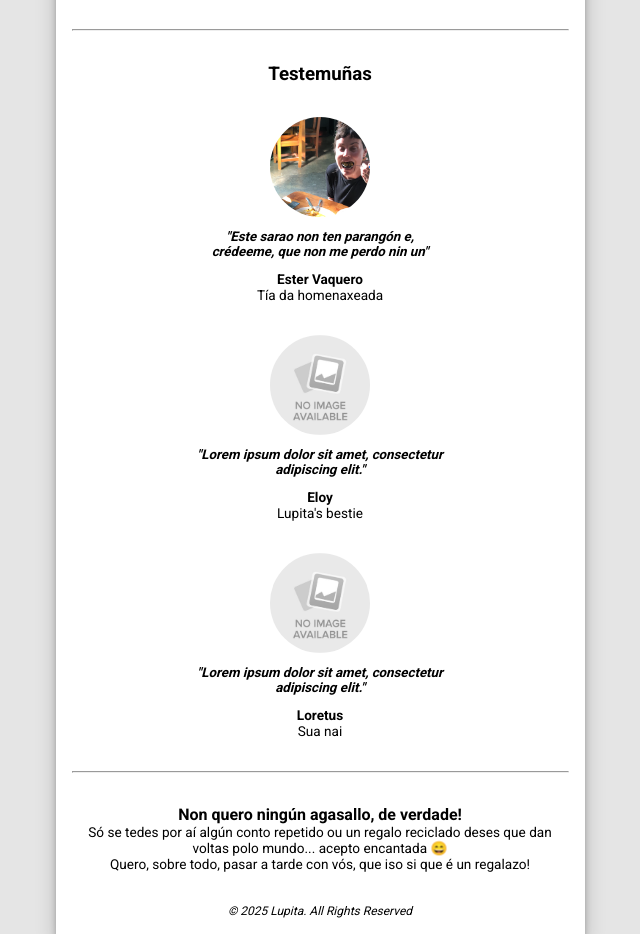
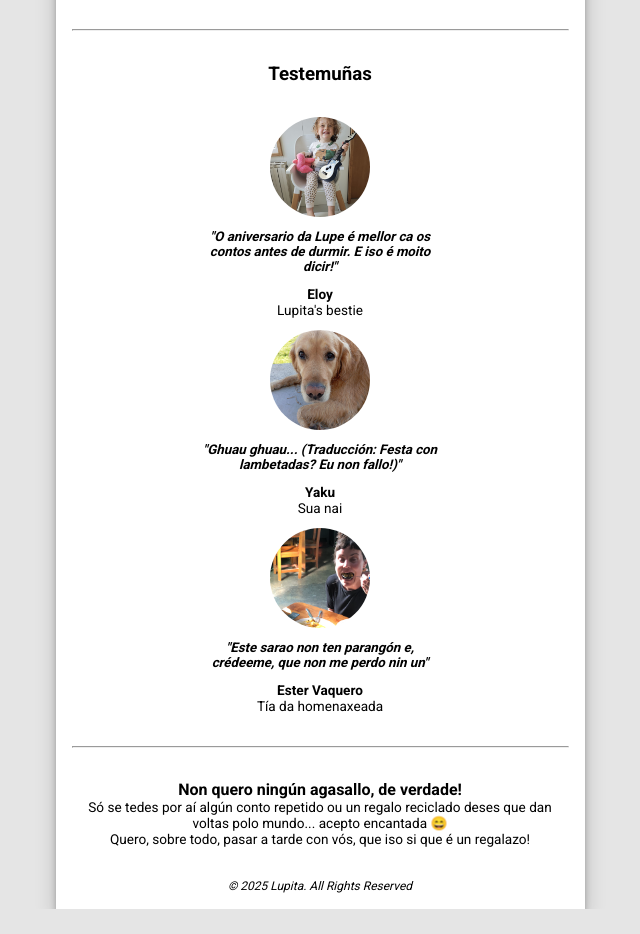
Before and after one commit to VaqueroFontenla/lupita-bday, a plain HTML site: page index.html in a window 1280 px wide. Shown: the part 939-1873 px from the top of the page, without its empty margins (320-960 px from the left). After the commit the page ends 1848 px from the top, so only its background shows below. Drawn offline with Linux system fonts and the light colour scheme.

Commit message:
chore: :speech_balloon: Add testimonials texts

```diff
--- a/css/main.css
+++ b/css/main.css
@@ -124,8 +124,17 @@ h5 {
   height: 100px;
   width: 100px;
 }
+
 .ester {
   background-image: url('../assets/images/ester.png');
+}
+
+.eloy {
+  background-image: url('../assets/images/eloy.jpeg');
+}
+
+.yaku {
+  background-image: url('../assets/images/yaku.jpeg');
 }
 
 .no-image {
@@ -134,8 +143,8 @@ h5 {
 
 .gift {
   font-size: 0.85rem;
+}
 
-}
 .gift strong {
  font-size: var(--base-font-size);
 
--- a/index.html
+++ b/index.html
@@ -57,22 +57,23 @@
       <hr />
       <h3>Testemuñas</h3>
       <div class="review">
+        <div class="review">
+        <div class="review-image eloy"></div>
+        <h5>"O aniversario da Lupe é mellor ca os contos antes de durmir. E iso é moito dicir!"</h5>
+        <p><strong>Eloy</strong><br />Lupita's bestie</p>
+      </div>
+      <div class="review">
+        <div class="review-image yaku"></div>
+        <h5>"Ghuau ghuau... (Traducción: Festa con lambetadas? Eu non fallo!)"</h5>
+        <p><strong>Yaku</strong><br />Sua nai</p>
+      </div>
         <div class="review-image ester"></div>
         <h5>
           "Este sarao non ten parangón e, crédeeme, que non me perdo nin un"
         </h5>
         <p><strong>Ester Vaquero</strong><br />Tía da homenaxeada</p>
       </div>
-      <div class="review">
-        <div class="review-image no-image"></div>
-        <h5>"Lorem ipsum dolor sit amet, consectetur adipiscing elit."</h5>
-        <p><strong>Eloy</strong><br />Lupita's bestie</p>
-      </div>
-      <div class="review">
-        <div class="review-image no-image"></div>
-        <h5>"Lorem ipsum dolor sit amet, consectetur adipiscing elit."</h5>
-        <p><strong>Loretus</strong><br />Sua nai</p>
-      </div>
+
       <hr />
       <p class="gift">
         <strong>Non quero ningún agasallo, de verdade!</strong><br />
```
Also changed, not shown: assets/images/eloy.jpeg (added), assets/images/yaku.jpeg (added), 1 other file.
